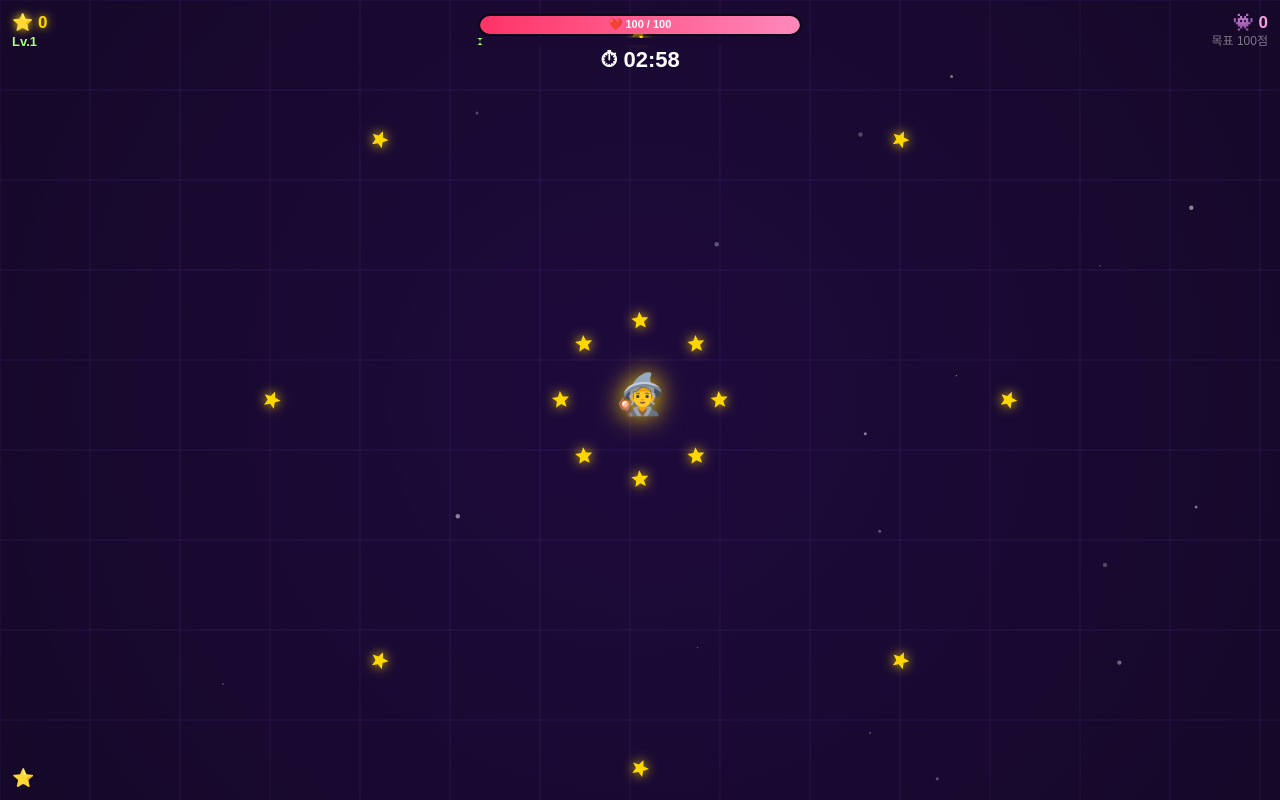
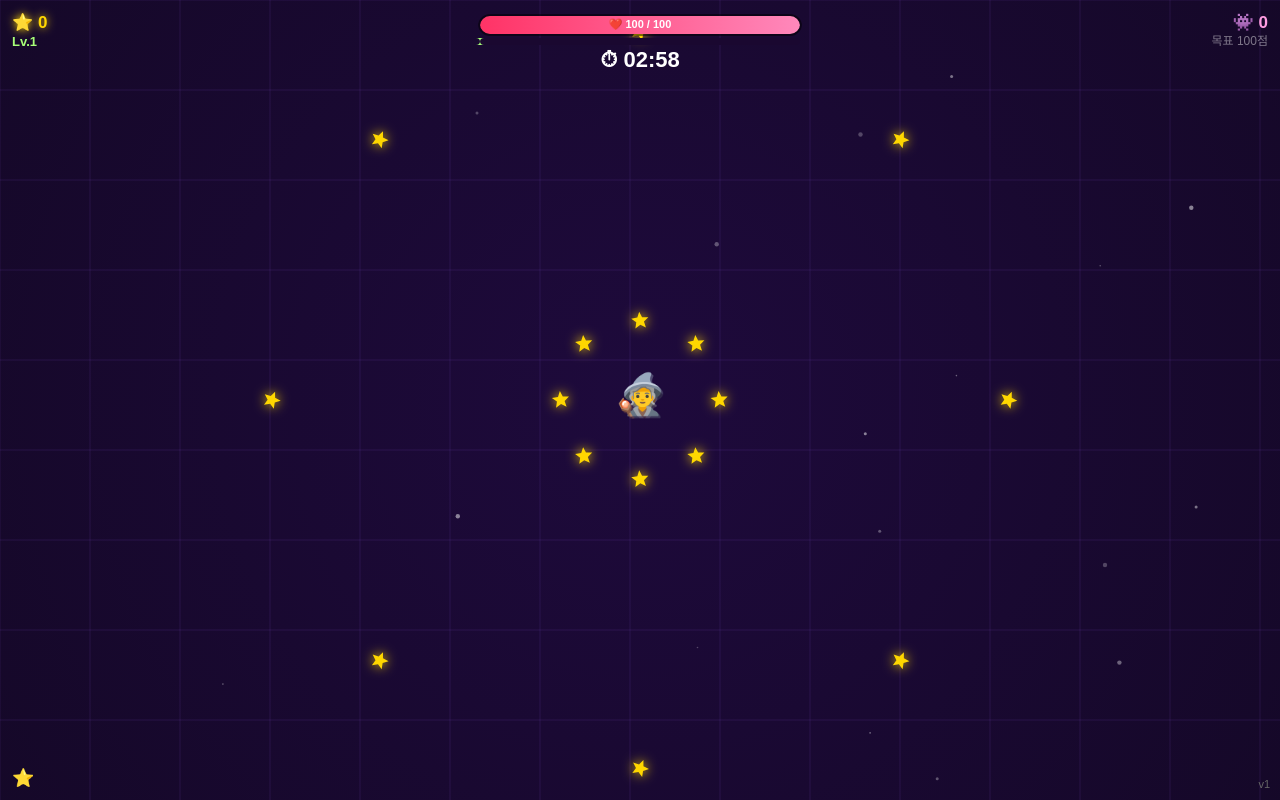
Before and after one commit to recognitionor/hey-mini-game, a plain HTML site: page star-wizard/index.html in a window 1280 px wide. Both pictures are taken after a click on the button "🌟 게임 시작!". Drawn offline with Linux system fonts and the light colour scheme.

Commit message:
수정 사항들

```diff
--- a/star-wizard/index.html
+++ b/star-wizard/index.html
@@ -5,6 +5,7 @@
   <meta name="viewport" content="width=device-width, initial-scale=1.0, maximum-scale=1.0, user-scalable=no, viewport-fit=cover">
   <title>별빛 마법사</title>
   <style>
+    :root { color-scheme: dark; }
     * { margin:0; padding:0; box-sizing:border-box; -webkit-tap-highlight-color:transparent; touch-action:none; user-select:none; }
     html, body { width:100%; height:100%; overflow:hidden; background:#150828; }
     #canvas { position:fixed; inset:0; width:100%; height:100%; display:block; }
@@ -61,12 +62,20 @@
 //  GameBridge
 // ═══════════════════════════════════════════
 const GameBridge = {
-  stage:1, highScore:0, customData:{},
+  stage:1, highScore:0, customData:{}, initialized:false,
   onInit(data) {
+    if (this.initialized) return;
+    this.initialized = true;
+
+    if (typeof data === 'string') data = JSON.parse(data);
     this.stage     = data.stage     || 1;
     this.highScore = data.highScore || 0;
-    this.customData = JSON.parse(data.customData || '{}');
-    document.getElementById('test-panel').classList.add('hidden');
+    this.customData = typeof data.customData === 'string'
+      ? JSON.parse(data.customData || '{}')
+      : (data.customData || {});
+
+    const panel = document.getElementById('test-panel');
+    if (panel) panel.classList.add('hidden');
     startGame();
   },
   updateScore(s) {
@@ -84,6 +93,8 @@ const GameBridge = {
   log(m) { console.log('[GB]',m); if(window.AndroidBridge) AndroidBridge.log(m); }
 };
 
+window.GameBridge = GameBridge;
+
 // ─── 테스트 모드 ───
 const isTestMode = !window.AndroidBridge && !window.webkit?.messageHandlers?.iOSBridge;
 if (isTestMode) {
@@ -96,6 +107,13 @@ if (isTestMode) {
   };
 } else {
   document.getElementById('test-panel').classList.add('hidden');
+  // 앱 호출 대기, 300ms 후 자동 초기화 (더 빠르게)
+  setTimeout(() => {
+    if (!GameBridge.initialized) {
+      console.warn('[GameBridge] 앱 호출 없이 자동 초기화');
+      GameBridge.onInit({ stage:1, highScore:0, customData:'{}' });
+    }
+  }, 300);
 }
 
 // ═══════════════════════════════════════════
@@ -516,9 +534,15 @@ class Player {
     if (this.invincible > 0 && Math.floor(this.invincible * 12) % 2 === 0) {
       ctx.globalAlpha = 0.3;
     }
-    ctx.shadowBlur = 24; ctx.shadowColor = '#ffd700';
     ctx.font = '40px serif';
     ctx.textAlign = 'center'; ctx.textBaseline = 'middle';
+    // 그림자 (shadowBlur 제거 - 성능 개선)
+    ctx.globalAlpha *= 0.4;
+    ctx.fillStyle = '#ffd700';
+    ctx.fillText('🧙', sx + 2, sy + bob + 2);
+    ctx.globalAlpha /= 0.4;
+    // 이모지 (빠른 렌더링)
+    ctx.fillStyle = '#fff';
     ctx.fillText('🧙', sx, sy + bob);
     ctx.restore();
   }
@@ -1238,6 +1262,15 @@ class Game {
     if (this.state === 'playing' || this.state === 'levelup') this._drawHUD();
     if (this.state === 'levelup')  this._drawLevelUp();
     if (this.state === 'dead' || this.state === 'clear') this._drawEndScreen();
+
+    // 버전 표시 (오른쪽 아래)
+    ctx.save();
+    ctx.fillStyle = '#666';
+    ctx.font = '11px sans-serif';
+    ctx.textAlign = 'right';
+    ctx.textBaseline = 'bottom';
+    ctx.fillText(`v${gameVersion}`, W - 10, H - 10);
+    ctx.restore();
   }
 
   _loop(ts) {
@@ -1265,8 +1298,32 @@ class Game {
 //  진입점
 // ═══════════════════════════════════════════
 let game = null;
+let gameVersion = GameBridge.version || 1;  // 게임 버전 저장
+
 function startGame() {
   if (game) game.destroy();
+
+  // 캔버스 완전 초기화 (앱 웹뷰 호환)
+  ctx.clearRect(0, 0, W, H);
+
+  // Context 상태 초기화
+  ctx.globalAlpha = 1;
+  ctx.globalCompositeOperation = 'source-over';
+  ctx.shadowBlur = 0;
+  ctx.shadowColor = 'transparent';
+  ctx.shadowOffsetX = 0;
+  ctx.shadowOffsetY = 0;
+  ctx.fillStyle = '#000';
+  ctx.strokeStyle = '#000';
+  ctx.lineWidth = 1;
+  ctx.textAlign = 'start';
+  ctx.textBaseline = 'alphabetic';
+  ctx.font = '10px sans-serif';
+
+  // 배경 칠하기
+  ctx.fillStyle = '#0a0e27';
+  ctx.fillRect(0, 0, W, H);
+
   game = new Game(GameBridge.stage);
 }
 </script>
```
Also changed, not shown: number-ball/index.html (+55 -5 lines), 1 other file.
